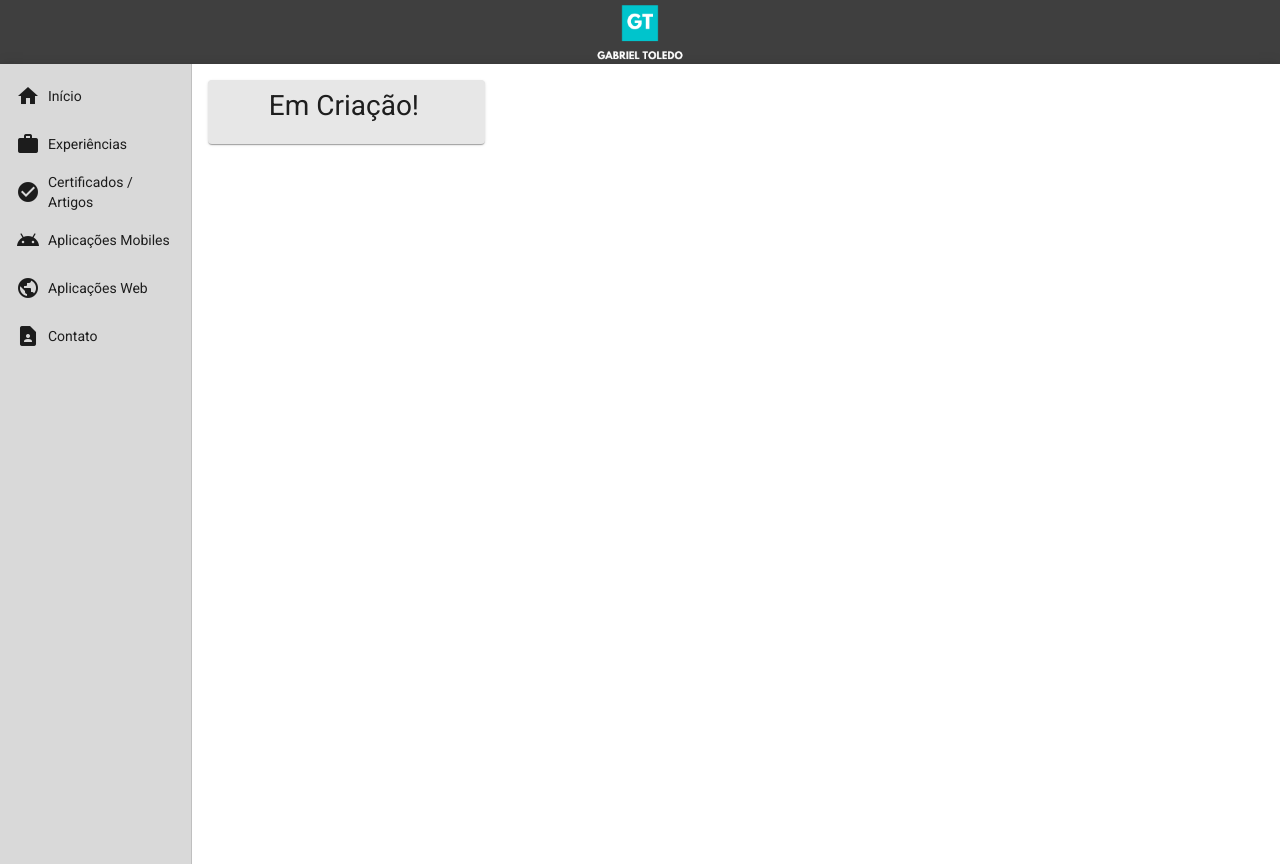
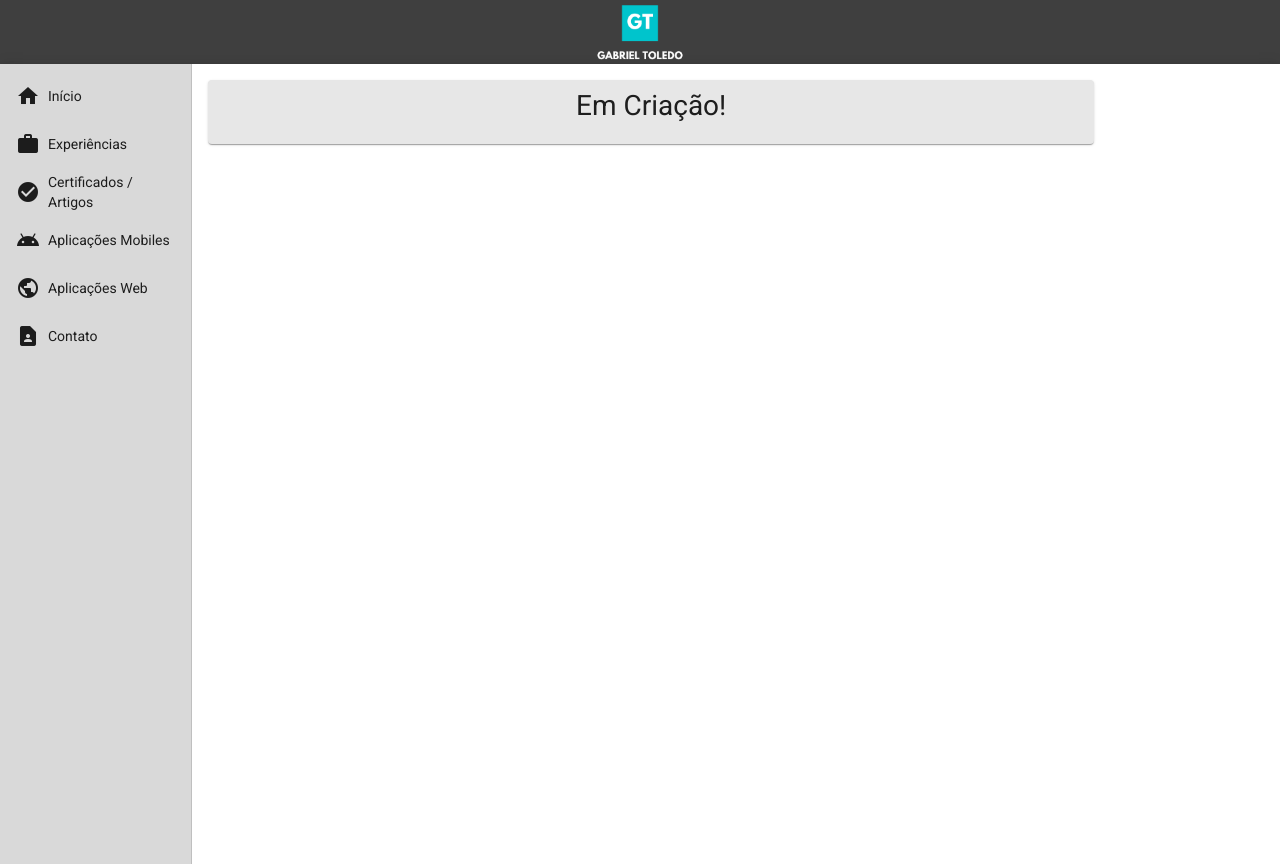
Before and after one commit to GabrielRebelloToledo/MeuPortifolio, an Angular app: page /aplicacoes/web in a window 1280 px wide. Built offline with nearby package versions, Linux system fonts and the light colour scheme.

Commit message:
ajustes no espaçamento da pagina web

```diff
--- a/src/app/components/aplicacoes-web/aplicacoes-web.component.css
+++ b/src/app/components/aplicacoes-web/aplicacoes-web.component.css
@@ -1,8 +1,9 @@
 
     .paragraf{
         font-size: 2em;
-
-
+        margin-left: auto ;
+        margin-right: auto;
+        text-align: center;
     }
 
 
@@ -13,7 +14,8 @@
 
     .caixa{
         background-color: rgb(231, 231, 231);
-        width: 25%;
+        width: 80%;
+        text-align: center;
     }
 
     .ajuste{
--- a/src/app/components/aplicacoes-web/aplicacoes-web.component.html
+++ b/src/app/components/aplicacoes-web/aplicacoes-web.component.html
@@ -1,12 +1,10 @@
 <mat-card class="caixa">
-    <section ><!--/Início seção saiba -->
+    <section ><!--/Início seção  -->
         <div >
           <div class="row">
-            <div class="col-8 d-flex ajuste">
+            <div class="col-12-flex ajuste">
 
-                <div >
-
-                    <!-- <h1 class="paragraf"></h1> -->
+                <div>
                     <p class="paragraf">
                       Em Criação!
                     </p>
@@ -16,5 +14,5 @@
 
           </div>
         </div>
-      </section><!--/FIM seção saiba -->
+      </section><!--/FIM seção  -->
     </mat-card>
```
